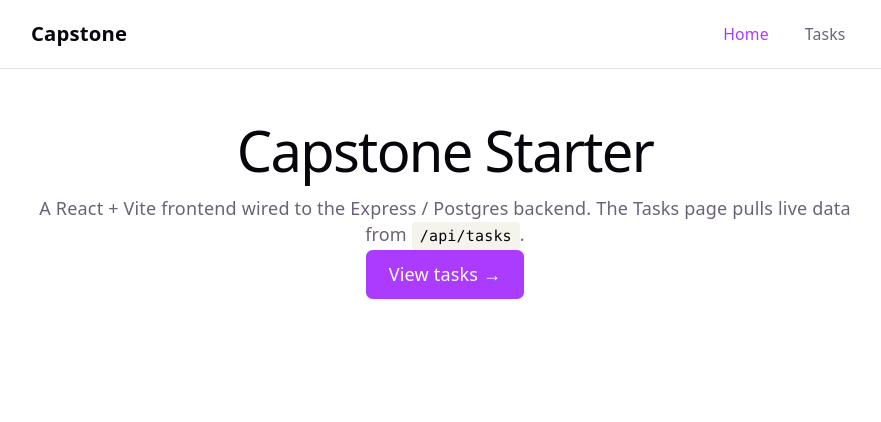
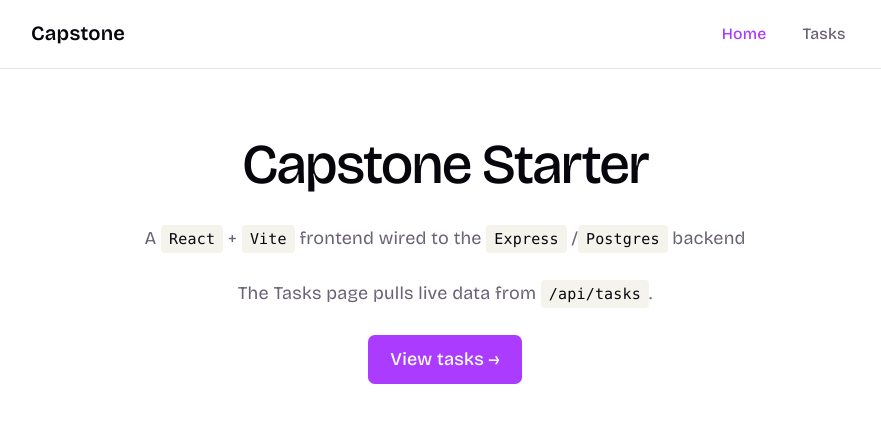
Before and after one commit to Capstone3-Group6/Frontend-, a React (Vite) app: page / in a window 1280 px wide. Shown: the top 422 px of the page, without its empty margins (195-1076 px from the left). Built offline with nearby package versions, Linux system fonts and the light colour scheme; no server answers.

Commit message:
add google font

```diff
--- a/index.html
+++ b/index.html
@@ -3,6 +3,27 @@
   <head>
     <meta charset="UTF-8" />
     <link rel="icon" type="image/svg+xml" href="/favicon.svg" />
+
+    <!--
+      GOOGLE FONTS
+      This LOADS the font. Naming it for use lives elsewhere (in CSS).
+      Get these tags from fonts.google.com -> pick a font -> "Get font" ->
+      "Get embed code". Then use the family in your CSS, e.g.
+        font-family: 'Bricolage Grotesque', sans-serif;   (see src/index.css)
+
+      - preconnect: opens an early connection to Google's servers so the font
+        downloads a little faster.
+      - the stylesheet <link>: fetches the actual font. The URL encodes which
+        family and weights you want (here Bricolage Grotesque, weights 200-800).
+      - display=swap: show fallback text immediately, swap in the font once it
+        loads (avoids invisible text while the font downloads).
+    -->
+    <link rel="preconnect" href="https://fonts.googleapis.com" />
+    <link rel="preconnect" href="https://fonts.gstatic.com" crossorigin />
+    <link
+      href="https://fonts.googleapis.com/css2?family=Bricolage+Grotesque:opsz,wght@12..96,200..800&display=swap"
+      rel="stylesheet"
+    />
     <meta name="viewport" content="width=device-width, initial-scale=1.0" />
     <title>frontend-boiler</title>
   </head>
--- a/src/index.css
+++ b/src/index.css
@@ -13,8 +13,8 @@
   --shadow:
     rgba(0, 0, 0, 0.1) 0 10px 15px -3px, rgba(0, 0, 0, 0.05) 0 4px 6px -2px;
 
-  --sans: system-ui, 'Segoe UI', Roboto, sans-serif;
-  --heading: system-ui, 'Segoe UI', Roboto, sans-serif;
+  --sans: 'Bricolage Grotesque', system-ui, 'Segoe UI', Roboto, sans-serif;
+  --heading: 'Bricolage Grotesque', system-ui, 'Segoe UI', Roboto, sans-serif;
   --mono: ui-monospace, Consolas, monospace;
 
   font: 18px/145% var(--sans);
@@ -92,9 +92,6 @@ h2 {
     font-size: 20px;
   }
 }
-p {
-  margin: 0;
-}
 
 code,
 .counter {
--- a/src/pages/HomePage.jsx
+++ b/src/pages/HomePage.jsx
@@ -3,14 +3,17 @@ import { Link } from 'react-router';
 export default function HomePage() {
   return (
     <section className='text-center'>
-      <h1>Capstone Starter</h1>
+      <h1 className='text-7xl'>Capstone Starter</h1>
       <p className='mb-6'>
-        A React + Vite frontend wired to the Express / Postgres backend. The
-        Tasks page pulls live data from <code>/api/tasks</code>.
+        A <code>React</code> + <code>Vite</code> frontend wired to the{' '}
+        <code>Express</code> /<code>Postgres</code> backend
+      </p>
+      <p className='mb-6'>
+        The Tasks page pulls live data from <code>/api/tasks</code>.
       </p>
       <Link
         to='/tasks'
-        className='inline-block rounded-md bg-(--accent) px-5 py-2.5 font-medium text-white'
+        className='inline-block rounded-md bg-(--accent) px-5 py-2.5 font-medium text-white hover:bg-(--accent-border)'
       >
         View tasks →
       </Link>
```
